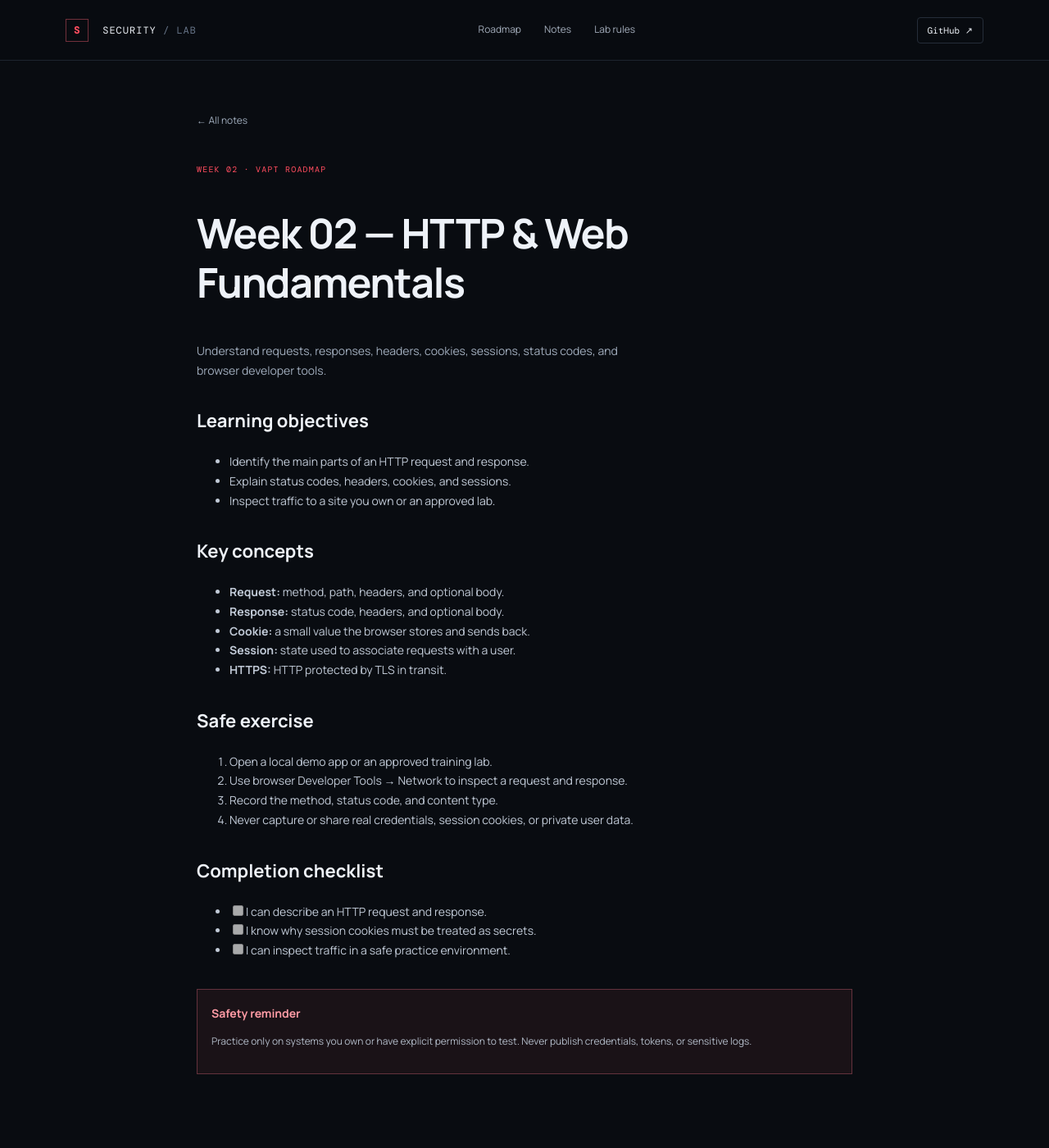
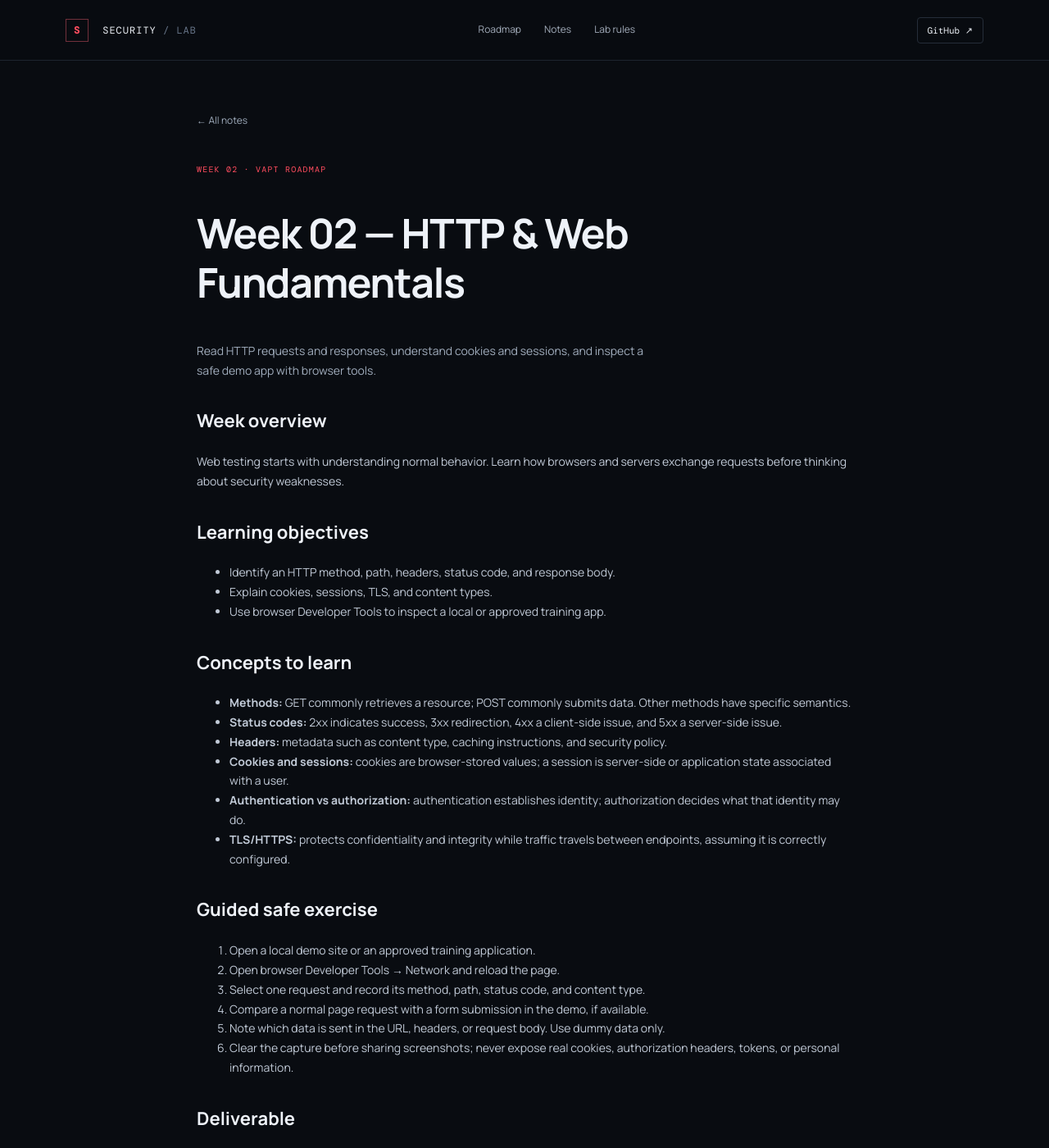
Before and after one commit to Learning-No/Cybersecurity-Learning-Lab, a Jekyll site: the page built from _notes/week-02-http-basics.md, in a window 1280 px wide and 1400 px high. Shown: the whole window at 82% size. Built offline with Jekyll 4.4.1, drawn with Linux system fonts in a browser that asks for light colours; some of the changed text lies outside the part shown.

Commit message:
Expand VAPT week guide with detailed learning content

```diff
--- a/_notes/week-02-http-basics.md
+++ b/_notes/week-02-http-basics.md
@@ -3,28 +3,48 @@ title: "Week 02 — HTTP & Web Fundamentals"
 week: "WEEK 02"
 track: "VAPT ROADMAP"
 level: "Beginner"
-summary: "Understand requests, responses, headers, cookies, sessions, status codes, and browser developer tools."
+summary: "Read HTTP requests and responses, understand cookies and sessions, and inspect a safe demo app with browser tools."
 date: 2026-10-24
 ---
+
+## Week overview
+Web testing starts with understanding normal behavior. Learn how browsers and servers exchange requests before thinking about security weaknesses.
+
 ## Learning objectives
-- Identify the main parts of an HTTP request and response.
-- Explain status codes, headers, cookies, and sessions.
-- Inspect traffic to a site you own or an approved lab.
+- Identify an HTTP method, path, headers, status code, and response body.
+- Explain cookies, sessions, TLS, and content types.
+- Use browser Developer Tools to inspect a local or approved training app.
 
-## Key concepts
-- **Request:** method, path, headers, and optional body.
-- **Response:** status code, headers, and optional body.
-- **Cookie:** a small value the browser stores and sends back.
-- **Session:** state used to associate requests with a user.
-- **HTTPS:** HTTP protected by TLS in transit.
+## Concepts to learn
+- **Methods:** GET commonly retrieves a resource; POST commonly submits data. Other methods have specific semantics.
+- **Status codes:** 2xx indicates success, 3xx redirection, 4xx a client-side issue, and 5xx a server-side issue.
+- **Headers:** metadata such as content type, caching instructions, and security policy.
+- **Cookies and sessions:** cookies are browser-stored values; a session is server-side or application state associated with a user.
+- **Authentication vs authorization:** authentication establishes identity; authorization decides what that identity may do.
+- **TLS/HTTPS:** protects confidentiality and integrity while traffic travels between endpoints, assuming it is correctly configured.
 
-## Safe exercise
-1. Open a local demo app or an approved training lab.
-2. Use browser Developer Tools → Network to inspect a request and response.
-3. Record the method, status code, and content type.
-4. Never capture or share real credentials, session cookies, or private user data.
+## Guided safe exercise
+1. Open a local demo site or an approved training application.
+2. Open browser Developer Tools → Network and reload the page.
+3. Select one request and record its method, path, status code, and content type.
+4. Compare a normal page request with a form submission in the demo, if available.
+5. Note which data is sent in the URL, headers, or request body. Use dummy data only.
+6. Clear the capture before sharing screenshots; never expose real cookies, authorization headers, tokens, or personal information.
+
+## Deliverable
+Create a request/response worksheet with sanitized examples and a short glossary. Include one example of a 2xx, 3xx, 4xx, and 5xx status code and explain the context of each.
+
+## Self-check
+- Why should session cookies be treated as secrets?
+- Does a 404 response automatically mean a vulnerability exists?
+- What is the difference between a request header and a response header?
 
 ## Completion checklist
-- [ ] I can describe an HTTP request and response.
-- [ ] I know why session cookies must be treated as secrets.
-- [ ] I can inspect traffic in a safe practice environment.
+- [ ] I can label the main parts of a request and response.
+- [ ] I can explain cookies, sessions, and TLS.
+- [ ] I inspected only a local or authorized app.
+- [ ] My notes contain no secrets or real user data.
+
+## Further reading
+- [MDN — HTTP overview](https://developer.mozilla.org/en-US/docs/Web/HTTP/Overview)
+- [MDN — HTTP response status codes](https://developer.mozilla.org/en-US/docs/Web/HTTP/Status)
```
